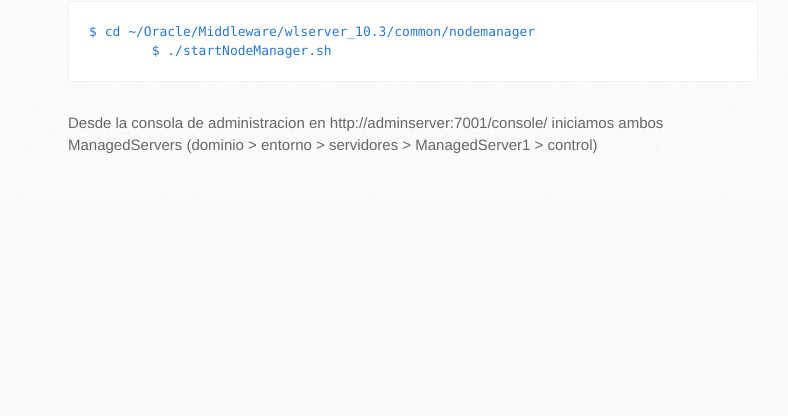
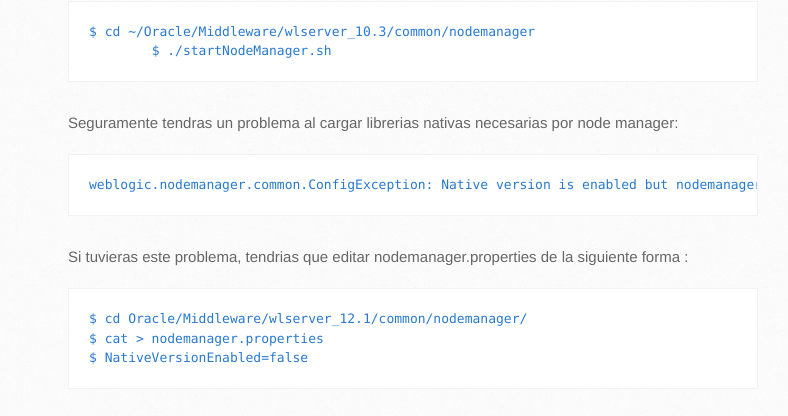
Before and after one commit to maleficarum/blog, a plain HTML site: page weblogic_nodemanater.html in a window 1280 px wide. Shown: the part 1052-1468 px from the top of the page, without its empty margins (102-890 px from the left). Before the commit the page ends 1251 px from the top, so only its background shows below. Drawn offline with nearby package versions, Linux system fonts and the light colour scheme.

Commit message:
Added line to explain how to fix native issues on NodeManager startup

```diff
--- a/weblogic_nodemanater.html
+++ b/weblogic_nodemanater.html
@@ -73,6 +73,16 @@ exit()
 	$ ./startNodeManager.sh
 </code></pre>
 
+<p>Seguramente tendras un problema al cargar librerias nativas necesarias por node manager:</p>
+
+<pre><code>weblogic.nodemanager.common.ConfigException: Native version is enabled but nodemanager native library could not be loaded</code></pre>
+
+<p>Si tuvieras este problema, tendrias que editar nodemanager.properties de la siguiente forma :</p>
+
+<pre><code>$ cd Oracle/Middleware/wlserver_12.1/common/nodemanager/
+$ cat > nodemanager.properties
+$ NativeVersionEnabled=false</code></pre>
+
 <p>Desde la consola de administracion en http://adminserver:7001/console/ iniciamos ambos ManagedServers (dominio > entorno > servidores > ManagedServer1 > control)</p>
 
         </section>
```
